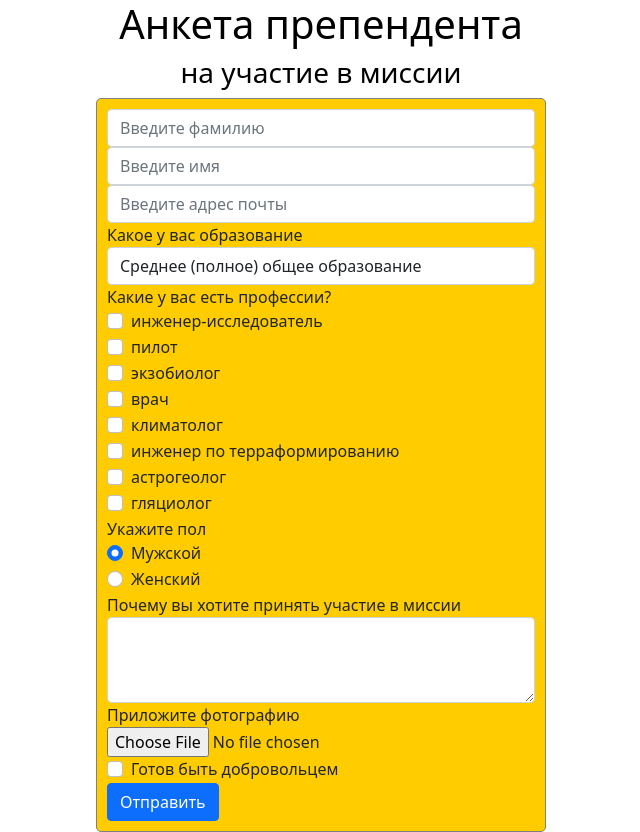
After one commit to kblc9l/pythonProject1, a Flask app: page /astronaut_selection in a window 1280 px wide. The commit adds this page. Shown: the whole page, without its empty margins (319-959 px from the left). Run offline with Flask 3, Linux system fonts and the light colour scheme.

Commit message:
Отбор астронавтов

```diff
--- /dev/null
+++ b/astronaut_selection.html
@@ -0,0 +1,118 @@
+<!doctype html>
+<html lang="en">
+<head>
+    <meta charset="utf-8">
+    <meta name="viewport" content="width=device-width, initial-scale=1, shrink-to-fit=no">
+    <link rel="stylesheet"
+          href="https://cdn.jsdelivr.net/npm/bootstrap@5.0.0-beta1/dist/css/bootstrap.min.css"
+          integrity="sha384-giJF6kkoqNQ00vy+HMDP7azOuL0xtbfIcaT9wjKHr8RbDVddVHyTfAAsrekwKmP1"
+          crossorigin="anonymous">
+    <link rel="stylesheet" type="text/css" href='static/css/style.css'/>
+    <title>Пример формы</title>
+</head>
+<body>
+<h1>Анкета препендента</h1>
+<h3> на участие в миссии</h3>
+<div class="container">
+
+    <form class="login_form" method="post">
+        <input type="text" class="form-control" id="lastname" placeholder="Введите фамилию" name="password">
+        <input type="text" class="form-control" id="name" placeholder="Введите имя" name="password">
+        <input type="email" class="form-control" id="email" aria-describedby="emailHelp"
+               placeholder="Введите адрес почты" name="email">
+        <div class="form-group">
+            <label for="classSelect">Какое у вас образование</label>
+            <select class="form-control" id="classSelect" name="class">
+                <option>Среднее (полное) общее образование</option>
+                <option>Начальное профессиональное образование</option>
+                <option>Среднее профессиональное образование</option>
+                <option>Неполное высшее образование</option>
+                <option>Высшее образование</option>
+
+            </select>
+        </div>
+        <div class="form-group">
+            <label>Какие у вас есть профессии?</label>
+            <div class="form-check">
+                <input class="form-check-input" type="checkbox" name="profession" value="инженер-исследователь">
+                <label class="form-check-label" for="male">
+                    инженер-исследователь
+                </label>
+            </div>
+            <div class="form-check">
+                <input class="form-check-input" type="checkbox" name="profession" value="пилот">
+                <label class="form-check-label" for="female">
+                    пилот
+                </label>
+            </div>
+            <div class="form-check">
+                <input class="form-check-input" type="checkbox" name="profession" value="экзобиолог">
+                <label class="form-check-label" for="male">
+                    экзобиолог
+                </label>
+            </div>
+            <div class="form-check">
+                <input class="form-check-input" type="checkbox" name="profession" value="врач">
+                <label class="form-check-label" for="female">
+                    врач
+                </label>
+            </div>
+            <div class="form-check">
+                <input class="form-check-input" type="checkbox" name="profession" value="климатолог">
+                <label class="form-check-label" for="male">
+                    климатолог
+                </label>
+            </div>
+            <div class="form-check">
+                <input class="form-check-input" type="checkbox" name="profession" value="инженер по терраформированию">
+                <label class="form-check-label" for="female">
+                    инженер по терраформированию
+                </label>
+            </div>
+            <div class="form-check">
+                <input class="form-check-input" type="checkbox" name="profession" value="астрогеолог">
+                <label class="form-check-label" for="male">
+                    астрогеолог
+                </label>
+            </div>
+            <div class="form-check">
+                <input class="form-check-input" type="checkbox" name="profession" value="гляциолог">
+                <label class="form-check-label" for="female">
+                    гляциолог
+                </label>
+            </div>
+        </div>
+
+        <div class="form-group">
+            <label>Укажите пол</label>
+            <div class="form-check">
+                <input class="form-check-input" type="radio" name="sex" id="male" value="male" checked>
+                <label class="form-check-label" for="male">
+                    Мужской
+                </label>
+            </div>
+            <div class="form-check">
+                <input class="form-check-input" type="radio" name="sex" id="female" value="female">
+                <label class="form-check-label" for="female">
+                    Женский
+                </label>
+            </div>
+        </div>
+        <div class="form-group">
+            <label for="about">Почему вы хотите принять участие в миссии</label>
+            <textarea class="form-control" id="about" rows="3" name="about"></textarea>
+        </div>
+        <div class="form-group">
+            <label for="photo">Приложите фотографию</label>
+            <input type="file" class="form-control-file" id="photo" name="file">
+        </div>
+
+        <div class="form-group form-check">
+            <input type="checkbox" class="form-check-input" id="acceptRules" name="accept">
+            <label class="form-check-label" for="acceptRules">Готов быть добровольцем</label>
+        </div>
+        <button type="submit" class="btn btn-primary">Отправить</button>
+    </form>
+</div>
+</body>
+</html>
--- a/main.py
+++ b/main.py
@@ -28,5 +28,11 @@ def image_mars():
         return f.read()
 
 
+@app.route('/astronaut_selection')
+def astronaut_selection():
+    with open('astronaut_selection.html', encoding='utf8') as f:
+        return f.read()
+
+
 if __name__ == '__main__':
     app.run(port=8080, host='127.0.0.1')
--- a/static/css/style.css
+++ b/static/css/style.css
@@ -1,5 +1,6 @@
-h1{
-    color: red;
+h1, h3{
+    color: black;
+    text-align: center;
 }
 
 .p1{
@@ -26,3 +27,14 @@ h1{
     background: #F8D7DA;
     color: #721C25;
 }
+
+
+form.login_form {
+    margin-left: auto;
+    margin-right: auto;
+    max-width: 450px;
+    background-color: #ffcc00;
+    border: 1px solid gray;
+    border-radius: 5px;
+    padding: 10px;
+}
```
